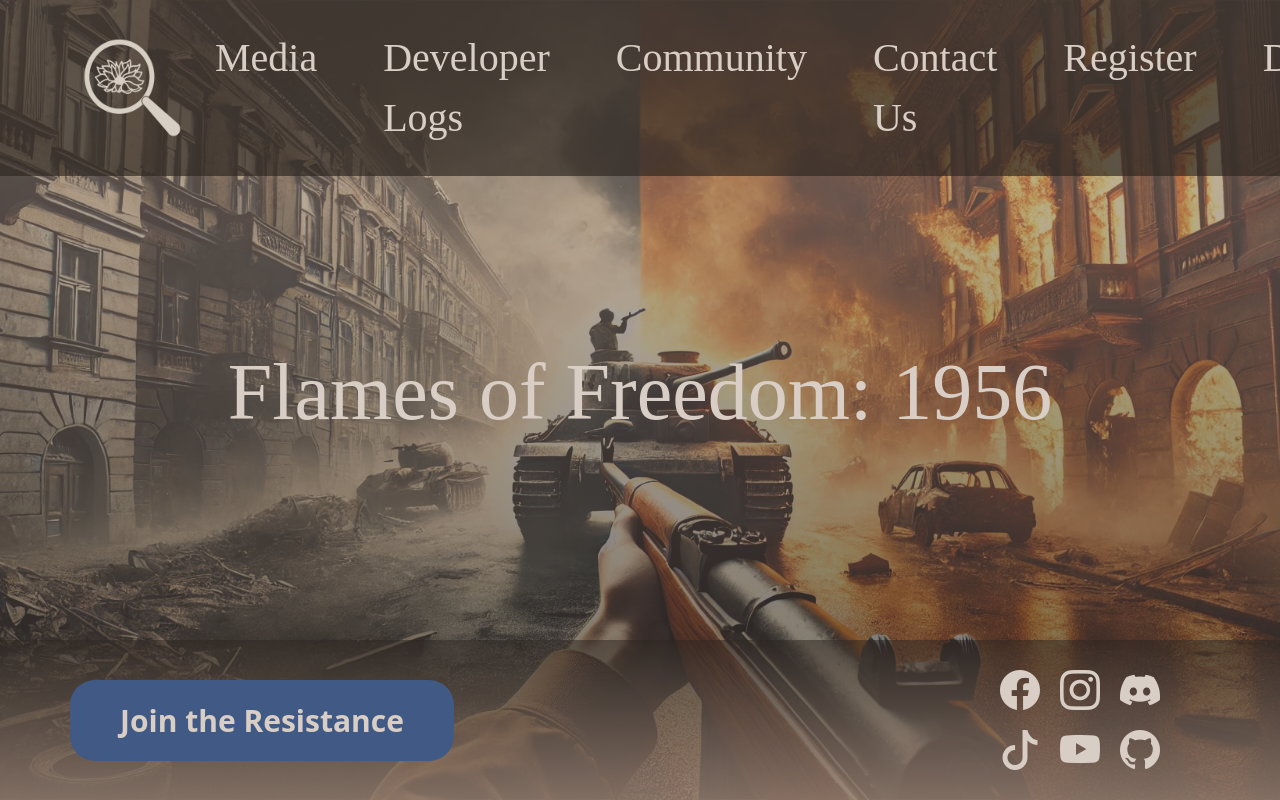
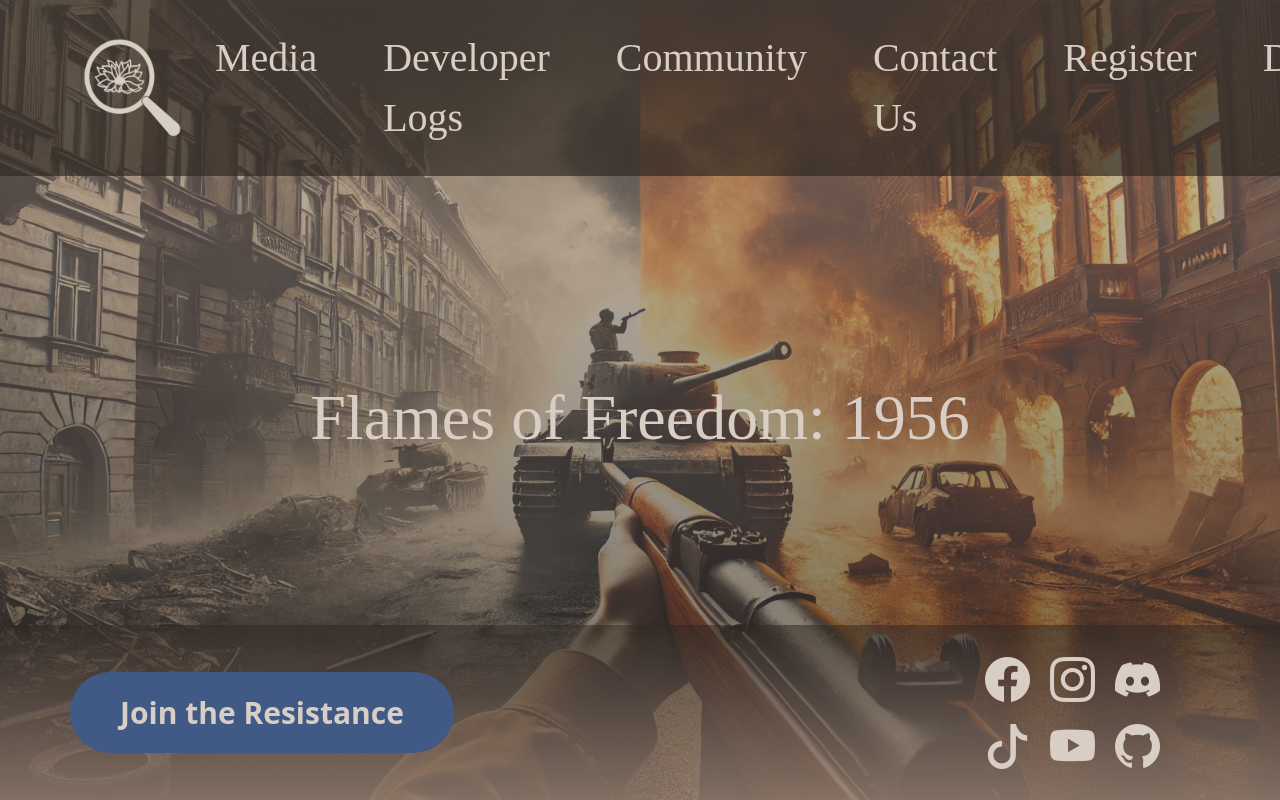
Before and after one commit to ZeroPaladin7283/Flames-of-Freedom-1956, an Angular app in the folder Web_Page/FrontEnd/: page /home in a window 1280 px wide. Shown: the top 800 px of the page. Built offline with nearby package versions, Linux system fonts and the light colour scheme.

Commit message:
CSS Editing

```diff
--- a/Web_Page/FrontEnd/src/app/_components/home/home.component.css
+++ b/Web_Page/FrontEnd/src/app/_components/home/home.component.css
@@ -1,10 +1,13 @@
 .title {
-    font-size: 5rem !important;
-    position: absolute;
-    top: 50%;
-    left: 50%;
-    transform: translate(-50%, -50%);
-    text-align: center;
+    display: flex;
+    justify-content: center;
+    align-items: center;
+    height: calc(100vh - 300px);
+}
+
+.title p {
+    font-size: 4em;
+    width: 100%;
     color: #D8CeC5;
     font-family: Jacques Francois;
 }
@@ -22,11 +25,11 @@
     background-color: #405A85;
     padding: 20px 50px;
     text-align: center;
-    border-radius: 25px;
+    border-radius: 50px;
     margin-left: 50px;
     text-decoration: none;
     color: #D8CeC5;
-    font-size: 30px !important;
+    font-size: 30px;
 }
 
 #downloadButton:hover {
@@ -36,7 +39,7 @@
 
 #homeFooter .social p {
     margin: 0;
-    font-size: 40px !important;
+    font-size: 40px;
     display: flex;
     justify-content: right;
     padding-right: 50px;
@@ -46,3 +49,27 @@
     padding-left: 20px;
     color: #D8CeC5;
 }
+
+@media (min-width: 2556px){
+    .title {
+        height: calc(100vh - 450px);
+    }
+
+    .title p {
+        font-size: 7.5em;
+    }
+
+    #homeFooter {
+        padding: 40px;
+    }
+
+    #downloadButton {
+        padding: 30px 60px;
+        font-size: 60px;
+        border-radius: 70px;
+    }
+
+    #homeFooter .social p a{
+        font-size: 60px;
+    }
+}
--- a/Web_Page/FrontEnd/src/app/_components/login/login.component.ts
+++ b/Web_Page/FrontEnd/src/app/_components/login/login.component.ts
@@ -30,7 +30,7 @@ export class LoginComponent{
     } else if(this.loginService.userLoginFunc(this.loginUser, this.loginPass)) {
       this.router.navigate(['logged-in-home']);
     } else {
-      this.errorMessage = 'Invalid email or password.' + 'Please try again.';
+      this.errorMessage = 'Invalid email or password.' + ' Please try again.';
     }
   }
 }
--- a/Web_Page/FrontEnd/src/app/_components/navbar/navbar.component.css
+++ b/Web_Page/FrontEnd/src/app/_components/navbar/navbar.component.css
@@ -4,7 +4,7 @@ nav {
 }
 
 #logo {
-    height: 100px !important;
+    height: 100px;
     margin-left: 50px;
 }
 
@@ -15,7 +15,7 @@ nav {
 
 #navbarNav ul li a {
     color: #D8CeC5;
-    font-size: 40px !important;
+    font-size: 40px;
     margin-left: 25px;
     margin-right: 25px;
     text-decoration: none;
@@ -32,3 +32,18 @@ a:hover {
     color: #afeca9 !important;
     transition: 0.5s ease-in-out;
 }
+
+
+@media (min-width: 2556px) {
+    #logo {
+        height: 200px;
+    }
+
+    #navbarNav ul li a {
+        font-size: 55px;
+    }
+
+    #loggedOut {
+        height: 200px;
+    }
+}
```
